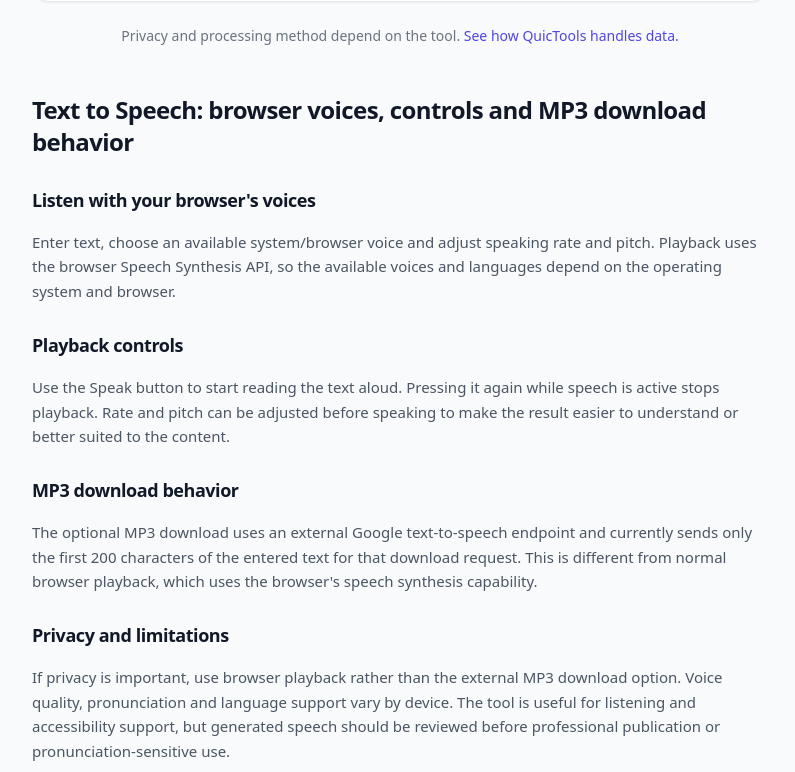
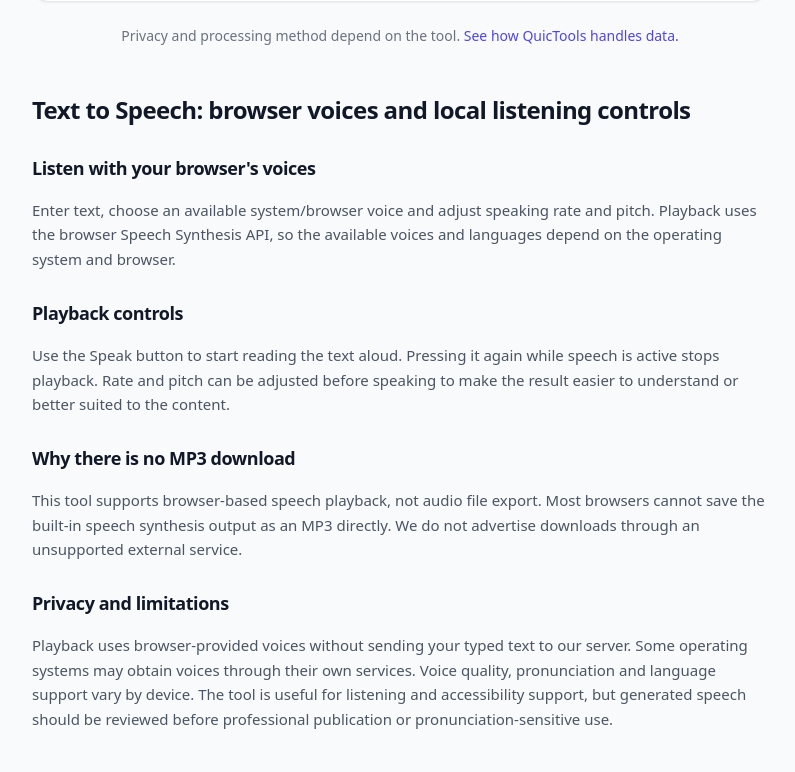
Before and after one commit to thiyo12/ai-website-for-revenue-, a Next.js app: page /text-to-speech in a window 1280 px wide. Shown: the part 708-1480 px from the top of the page, without its empty margins (240-1035 px from the left). Built offline with nearby package versions, Linux system fonts and the light colour scheme; no server answers.

Commit message:
Align text-to-speech SEO and privacy description with supported browser-only playback

```diff
--- a/app/text-to-speech/page.tsx
+++ b/app/text-to-speech/page.tsx
@@ -7,10 +7,10 @@ export const metadata: Metadata = {
   ...canonical("/text-to-speech"),
   title: "Text to Speech - Read Text Aloud in Your Browser",
   description:
-    "Listen to text with your browser's speech voices, adjust rate and pitch, and optionally download a short MP3.",
+    "Listen to text with your browser's speech voices. Change voice, speaking speed, and pitch without uploading your text.",
 };
 
-const seoTitle = "Text to Speech: browser voices, controls and MP3 download behavior";
+const seoTitle = "Text to Speech: browser voices and local listening controls";
 const seoText = `## Listen with your browser's voices
 
 Enter text, choose an available system/browser voice and adjust speaking rate and pitch. Playback uses the browser Speech Synthesis API, so the available voices and languages depend on the operating system and browser.
@@ -19,13 +19,13 @@ Enter text, choose an available system/browser voice and adjust speaking rate an
 
 Use the Speak button to start reading the text aloud. Pressing it again while speech is active stops playback. Rate and pitch can be adjusted before speaking to make the result easier to understand or better suited to the content.
 
-## MP3 download behavior
+## Why there is no MP3 download
 
-The optional MP3 download uses an external Google text-to-speech endpoint and currently sends only the first 200 characters of the entered text for that download request. This is different from normal browser playback, which uses the browser's speech synthesis capability.
+This tool supports browser-based speech playback, not audio file export. Most browsers cannot save the built-in speech synthesis output as an MP3 directly. We do not advertise downloads through an unsupported external service.
 
 ## Privacy and limitations
 
-If privacy is important, use browser playback rather than the external MP3 download option. Voice quality, pronunciation and language support vary by device. The tool is useful for listening and accessibility support, but generated speech should be reviewed before professional publication or pronunciation-sensitive use.`;
+Playback uses browser-provided voices without sending your typed text to our server. Some operating systems may obtain voices through their own services. Voice quality, pronunciation and language support vary by device. The tool is useful for listening and accessibility support, but generated speech should be reviewed before professional publication or pronunciation-sensitive use.`;
 
 export default function TextToSpeechPage() {
   return (
```
